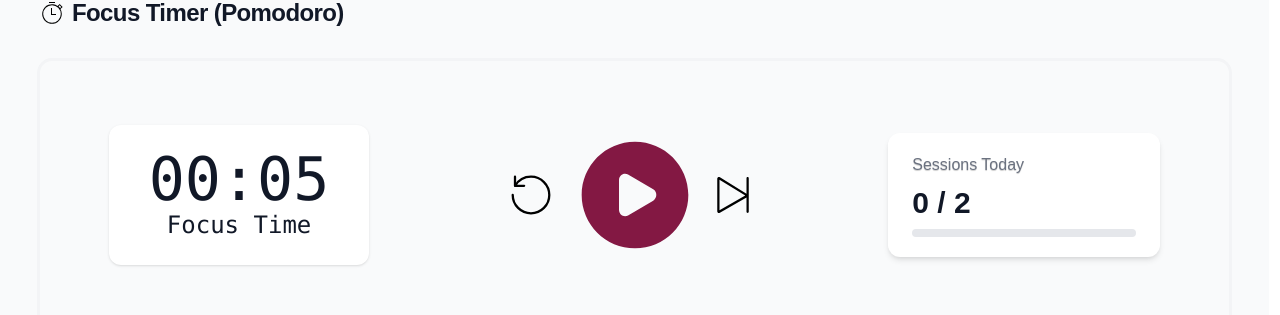
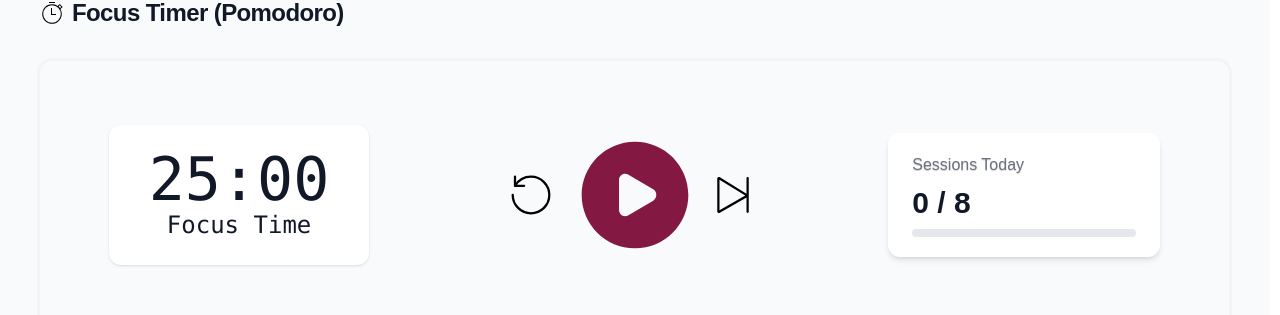
Before and after one commit to ParthaDey5/grok-level-journey, a React (Vite) app: page / in a window 1280 px wide. Shown: the part 3055-3370 px from the top of the page. Built offline with nearby package versions, Linux system fonts and the light colour scheme; no server answers.

Commit message:
Update PomodoroTimer.tsx

```diff
--- a/src/components/PomodoroTimer.tsx
+++ b/src/components/PomodoroTimer.tsx
@@ -1,24 +1,9 @@
 import { useState, useRef, useEffect } from "react";
 
+const WORK_TIME = 25 * 60; // 25 minutes in seconds
+const BREAK_TIME = 5 * 60; // 5 minutes in seconds
 
-
-// interface  {
-
-//   sessionsCompleted: number
-//   sessionsGoal: number // fixed or configurable (e.g., 8)
-
-//   currentMode: "focus" | "break"
-//   timeLeft: number
-//   isRunning: boolean
-// }
-
-
-const WORK_TIME = 5; // 25 minutes
-const BREAK_TIME = 2;
-
-
-
-
+// ✅ Keeping your closure counter
 function createCounter() {
   let count = 0;
 
@@ -30,183 +15,133 @@ function createCounter() {
 
 const incrementCompleted = createCounter();
 
-
 export default function PomodoroTimer() {
   const [time, setTime] = useState<number>(WORK_TIME);
-  const [state, setState] = useState<"start" | "pause" | "reset" | null>(null);
   const [mode, setMode] = useState<"work" | "break">("work");
   const [isRunning, setIsRunning] = useState(false);
-  const [completed, setCompleted] = useState(0);
-  const [sessionsCompleted, setSessionsCompleted] = useState(() => Number(localStorage.getItem("sessionsCompleted")) || 0);
+  const [sessionsCompleted, setSessionsCompleted] = useState(() => {
+    const today = new Date().toDateString();
+    const savedDate = localStorage.getItem("lastSavedDate");
+    const savedSessions = Number(localStorage.getItem("sessionsCompleted")) || 0;
 
-
-  const hasCompletedRef = useRef<boolean>(false);
-
-
-  let sessionsGoal = 2
-
-
-  let lastSavedDate = localStorage.getItem("lastSavedDate")
-
-  const today = new Date().toDateString()
-
-  if (lastSavedDate !== today) {
-    setSessionsCompleted(0)
-    lastSavedDate = today
-  }
-
-
-  localStorage.setItem("sessionsCompleted", sessionsCompleted.toString())
-  localStorage.setItem("lastSavedDate", today)
-
-  let progress = (sessionsCompleted / sessionsGoal) * 100
-  progress = Math.min(progress, 100)
-
-
-  useEffect(() => {
-
-    if (mode === "work" && time === 0) {
-      setSessionsCompleted(prev => prev += 1)
+    // Reset if it's a new day
+    if (savedDate !== today) {
+      localStorage.setItem("lastSavedDate", today);
+      return 0;
     }
-    if (sessionsCompleted>=sessionsGoal) {
-      setSessionsCompleted(sessionsGoal)
-    }
-  }, [time])
-
-
+    return savedSessions;
+  });
 
   const intervalRef = useRef<number | null>(null);
+  const sessionsGoal = 8;
 
-  // ✅ Format mm:ss
+  // Save sessions to localStorage whenever they change
+  useEffect(() => {
+    localStorage.setItem("sessionsCompleted", sessionsCompleted.toString());
+  }, [sessionsCompleted]);
+
+  // Format mm:ss
   const formatTime = (seconds: number) => {
     const m = String(Math.floor(seconds / 60)).padStart(2, "0");
     const s = String(seconds % 60).padStart(2, "0");
     return `${m}:${s}`;
   };
 
-  // ✅ Start Timer
+  // Start Timer
   const startTimer = () => {
-    console.log("timer running")
-    if (intervalRef.current !== null) return; // prevent duplicate intervals
-
+    if (intervalRef.current !== null || time === 0) return;
     setIsRunning(true);
 
     intervalRef.current = window.setInterval(() => {
-
       setTime((prev) => {
-        if (prev === 1) {
-          clearInterval(intervalRef.current);
+        if (prev <= 1) {
+          clearInterval(intervalRef.current!);
           intervalRef.current = null;
-
           setIsRunning(false);
-
-          hasCompletedRef.current = true;
-
-          // alert("Time’s Up!");
-          return prev = 0
-
+          return 0;
         }
-
         return prev - 1;
       });
     }, 1000);
   };
 
-  // ✅ Pause Timer
+  // Pause Timer
   const pauseTimer = () => {
-
-    if (isRunning) {
-
+    if (intervalRef.current) {
       clearInterval(intervalRef.current);
       intervalRef.current = null;
       setIsRunning(false);
     }
   };
 
-  // ✅ Reset Timer
+  // Reset Timer
   const resetTimer = () => {
-    clearInterval(intervalRef.current);
-    intervalRef.current = null;
-    setIsRunning(false);
-
-
+    pauseTimer();
     setMode("work");
     setTime(WORK_TIME);
-
-
-    hasCompletedRef.current = true;
   };
 
+  // Skip Mode
   const skipMode = () => {
-    clearInterval(intervalRef.current)
-    intervalRef.current = null
-    setIsRunning(false)
+    pauseTimer();
+    if (mode === "work") {
+      setMode("break");
+      setTime(BREAK_TIME);
+    } else {
+      setMode("work");
+      setTime(WORK_TIME);
+    }
+  };
 
-    if (mode === "work") {
-      setMode("break")
-      setTime(BREAK_TIME)
-    } else {
-      setMode("work")
-      setTime(WORK_TIME)
-    }
-  }
-  // ✅ Cleanup on unmount
+  // Handle timer completion
   useEffect(() => {
-    if (time === 0 && hasCompletedRef.current) {
-      hasCompletedRef.current = false;
-
-      if (mode === "work") {
+    if (time === 0) {
+      if (mode === "work" && sessionsCompleted < sessionsGoal) {
+        // ✅ Using your closure counter
         const newCount = incrementCompleted();
-        setCompleted(newCount);
+        setSessionsCompleted(newCount);
 
         setMode("break");
         setTime(BREAK_TIME);
-      } else {
+      } else if (mode === "break") {
+        // Break completed, start work
         setMode("work");
         setTime(WORK_TIME);
       }
+    }
+  }, [time, mode, sessionsCompleted, sessionsGoal]);
 
-      alert("Times Up!");
-    }
-  }, [time]);
+  // Cleanup on unmount
+  useEffect(() => {
+    return () => {
+      if (intervalRef.current) {
+        clearInterval(intervalRef.current);
+        intervalRef.current = null;
+      }
+    };
+  }, []);
 
-
-  //   useEffect(() => {
-  //   console.log("isRunning changed to:", isRunning);
-  // }, [isRunning]);
-
+  const progress = Math.min((sessionsCompleted / sessionsGoal) * 100, 100);
 
   return (
-    <div className="dark:bg-[#0f172a] flex items-center justify-around lg:py-16 md:py-[10rem] py-40 bg-gray-50  outline dark:outline-gray-500 outline-gray-100 rounded-xl">
-
-     {/* Time Section */}
+    <div className="dark:bg-[#0f172a] flex items-center justify-around lg:py-16 md:py-[10rem] py-40 bg-gray-50 outline dark:outline-gray-500 outline-gray-100 rounded-xl">
+      {/* Time Section */}
       <div className="md:text-6xl text-8xl font-mono dark:bg-[#9ca3af] bg-white p-10 md:py-6 py-10 rounded-xl shadow">
         {formatTime(time)}
-        <h1 className="m-auto text-center md:text-2xl text-4xl">{`${mode === "work" ? "Focus Time" : "Break Time"}`}</h1>
+        <h1 className="m-auto text-center md:text-2xl text-4xl">
+          {mode === "work" ? "Focus Time" : "Break Time"}
+        </h1>
       </div>
 
       {/* Control Section */}
       <div className="flex md:gap-4 gap-8 md:text-3xl text-4xl">
-        {/* Reest Button */}
-        <button
-          onClick={(e) => {
-            const currentMode = e.currentTarget.dataset.mode
-            if (currentMode === "reset") setState(currentMode);
-            resetTimer();
-          }}
-        >
-          {/* Reset */}
+        {/* Reset Button */}
+        <button onClick={resetTimer}>
           <svg className="size-12 stroke-black dark:stroke-gray-200" viewBox="0 0 21 21" xmlns="http://www.w3.org/2000/svg">
-
-            <g fill="none" fill-rule="evenodd"
-              stroke-linecap="round" stroke-linejoin="round" transform="matrix(0 1 1 0 2.5 2.5)">
-
+            <g fill="none" fillRule="evenodd" strokeLinecap="round" strokeLinejoin="round" transform="matrix(0 1 1 0 2.5 2.5)">
               <path d="m3.98652376 1.07807068c-2.38377179 1.38514556-3.98652376 3.96636605-3.98652376 6.92192932 0 4.418278 3.581722 8 8 8s8-3.581722 8-8-3.581722-8-8-8" />
-
               <path d="m4 1v4h-4" transform="matrix(1 0 0 -1 0 6)" />
-
             </g>
-
           </svg>
         </button>
 
@@ -214,52 +149,45 @@ export default function PomodoroTimer() {
           <button
             onClick={startTimer}
             className={`absolute ${isRunning ? "hidden" : "block"}`}
-            data-mode="start"
           >
-            {/* Start  */}
+            {/* Start SVG */}
             <svg className="w-[100%] dark:fill-gray-200 fill-pink-900" viewBox="0 0 24 24" xmlns="http://www.w3.org/2000/svg">
-              <path fill-rule="evenodd" clip-rule="evenodd" d="M12 22C17.5228 22 22 17.5228 22 12C22 6.47715 17.5228 2 12 2C6.47715 2 2 6.47715 2 12C2 17.5228 6.47715 22 12 22ZM10.6935 15.8458L15.4137 13.059C16.1954 12.5974 16.1954 11.4026 15.4137 10.941L10.6935 8.15419C9.93371 7.70561 9 8.28947 9 9.21316V14.7868C9 15.7105 9.93371 16.2944 10.6935 15.8458Z" />
+              <path fillRule="evenodd" clipRule="evenodd" d="M12 22C17.5228 22 22 17.5228 22 12C22 6.47715 17.5228 2 12 2C6.47715 2 2 6.47715 2 12C2 17.5228 6.47715 22 12 22ZM10.6935 15.8458L15.4137 13.059C16.1954 12.5974 16.1954 11.4026 15.4137 10.941L10.6935 8.15419C9.93371 7.70561 9 8.28947 9 9.21316V14.7868C9 15.7105 9.93371 16.2944 10.6935 15.8458Z" />
             </svg>
-
           </button>
 
           <button
             onClick={pauseTimer}
             className={`absolute ${!isRunning ? "hidden" : "block"}`}
-            data-mode="pause"
           >
-            {/* Pause */}
+            {/* Pause SVG */}
             <svg className="w-[100%] dark:fill-gray-200 fill-pink-900" viewBox="0 0 24 24" fill="none" xmlns="http://www.w3.org/2000/svg">
-              <path fill-rule="evenodd" clip-rule="evenodd" d="M12 22C17.5228 22 22 17.5228 22 12C22 6.47715 17.5228 2 12 2C6.47715 2 2 6.47715 2 12C2 17.5228 6.47715 22 12 22ZM8.07612 8.61732C8 8.80109 8 9.03406 8 9.5V14.5C8 14.9659 8 15.1989 8.07612 15.3827C8.17761 15.6277 8.37229 15.8224 8.61732 15.9239C8.80109 16 9.03406 16 9.5 16C9.96594 16 10.1989 16 10.3827 15.9239C10.6277 15.8224 10.8224 15.6277 10.9239 15.3827C11 15.1989 11 14.9659 11 14.5V9.5C11 9.03406 11 8.80109 10.9239 8.61732C10.8224 8.37229 10.6277 8.17761 10.3827 8.07612C10.1989 8 9.96594 8 9.5 8C9.03406 8 8.80109 8 8.61732 8.07612C8.37229 8.17761 8.17761 8.37229 8.07612 8.61732ZM13.0761 8.61732C13 8.80109 13 9.03406 13 9.5V14.5C13 14.9659 13 15.1989 13.0761 15.3827C13.1776 15.6277 13.3723 15.8224 13.6173 15.9239C13.8011 16 14.0341 16 14.5 16C14.9659 16 15.1989 16 15.3827 15.9239C15.6277 15.8224 15.8224 15.6277 15.9239 15.3827C16 15.1989 16 14.9659 16 14.5V9.5C16 9.03406 16 8.80109 15.9239 8.61732C15.8224 8.37229 15.6277 8.17761 15.3827 8.07612C15.1989 8 14.9659 8 14.5 8C14.0341 8 13.8011 8 13.6173 8.07612C13.3723 8.17761 13.1776 8.37229 13.0761 8.61732Z" />
+              <path fillRule="evenodd" clipRule="evenodd" d="M12 22C17.5228 22 22 17.5228 22 12C22 6.47715 17.5228 2 12 2C6.47715 2 2 6.47715 2 12C2 17.5228 6.47715 22 12 22ZM8.07612 8.61732C8 8.80109 8 9.03406 8 9.5V14.5C8 14.9659 8 15.1989 8.07612 15.3827C8.17761 15.6277 8.37229 15.8224 8.61732 15.9239C8.80109 16 9.03406 16 9.5 16C9.96594 16 10.1989 16 10.3827 15.9239C10.6277 15.8224 10.8224 15.6277 10.9239 15.3827C11 15.1989 11 14.9659 11 14.5V9.5C11 9.03406 11 8.80109 10.9239 8.61732C10.8224 8.37229 10.6277 8.17761 10.3827 8.07612C10.1989 8 9.96594 8 9.5 8C9.03406 8 8.80109 8 8.61732 8.07612C8.37229 8.17761 8.17761 8.37229 8.07612 8.61732ZM13.0761 8.61732C13 8.80109 13 9.03406 13 9.5V14.5C13 14.9659 13 15.1989 13.0761 15.3827C13.1776 15.6277 13.3723 15.8224 13.6173 15.9239C13.8011 16 14.0341 16 14.5 16C14.9659 16 15.1989 16 15.3827 15.9239C15.6277 15.8224 15.8224 15.6277 15.9239 15.3827C16 15.1989 16 14.9659 16 14.5V9.5C16 9.03406 16 8.80109 15.9239 8.61732C15.8224 8.37229 15.6277 8.17761 15.3827 8.07612C15.1989 8 14.9659 8 14.5 8C14.0341 8 13.8011 8 13.6173 8.07612C13.3723 8.17761 13.1776 8.37229 13.0761 8.61732Z" />
             </svg>
           </button>
         </div>
 
         {/* Skip Button */}
         <button onClick={skipMode}>
-          <svg className="size-9 rotate-180 fill-black dark:fill-gray-200" viewBox="-2 0 32 32" xmlns="http://www.w3.org/2000/svg" preserveAspectRatio="xMidYMid" >
+          <svg className="size-9 rotate-180 fill-black dark:fill-gray-200" viewBox="-2 0 32 32" xmlns="http://www.w3.org/2000/svg" preserveAspectRatio="xMidYMid">
             <path d="M26.530,31.994 C26.222,31.994 25.915,31.903 25.619,31.722 L2.000,17.205 L2.000,31.000 C2.000,31.553 1.552,32.000 1.000,32.000 C0.448,32.000 -0.000,31.553 -0.000,31.000 L-0.000,1.006 C-0.000,0.453 0.448,0.006 1.000,0.006 C1.552,0.006 2.000,0.453 2.000,1.006 L2.000,13.855 L25.628,0.248 C25.917,0.083 26.211,-0.000 26.507,-0.000 C27.372,-0.000 28.000,0.689 28.000,1.639 L28.000,30.367 C28.000,31.435 27.260,31.994 26.530,31.994 ZM3.097,15.531 L26.000,29.608 L26.000,2.341 L3.097,15.531 Z" />
           </svg>
         </button>
-
       </div>
 
       {/* Session Section */}
       <div className="dark:bg-[#9ca3af] bg-white px-6 py-5 rounded-xl shadow-md w-[17rem] space-y-2">
         <p className="text-md text-gray-500 dark:text-gray-50 text-shadow-xs">Sessions Today</p>
-
         <h2 className="text-3xl font-bold">
           {sessionsCompleted} / {sessionsGoal}
         </h2>
-
         <div className="w-full bg-gray-200 rounded-full">
           <div
-            className="bg-purple-500 dark:bg-purple-300 h-2 rounded-full"
-            style={{width: `${progress}%`}}
+            className="bg-purple-500 dark:bg-purple-300 h-2 rounded-full transition-all duration-300"
+            style={{ width: `${progress}%` }}
           ></div>
         </div>
       </div>
-
     </div>
   );
 }
```
